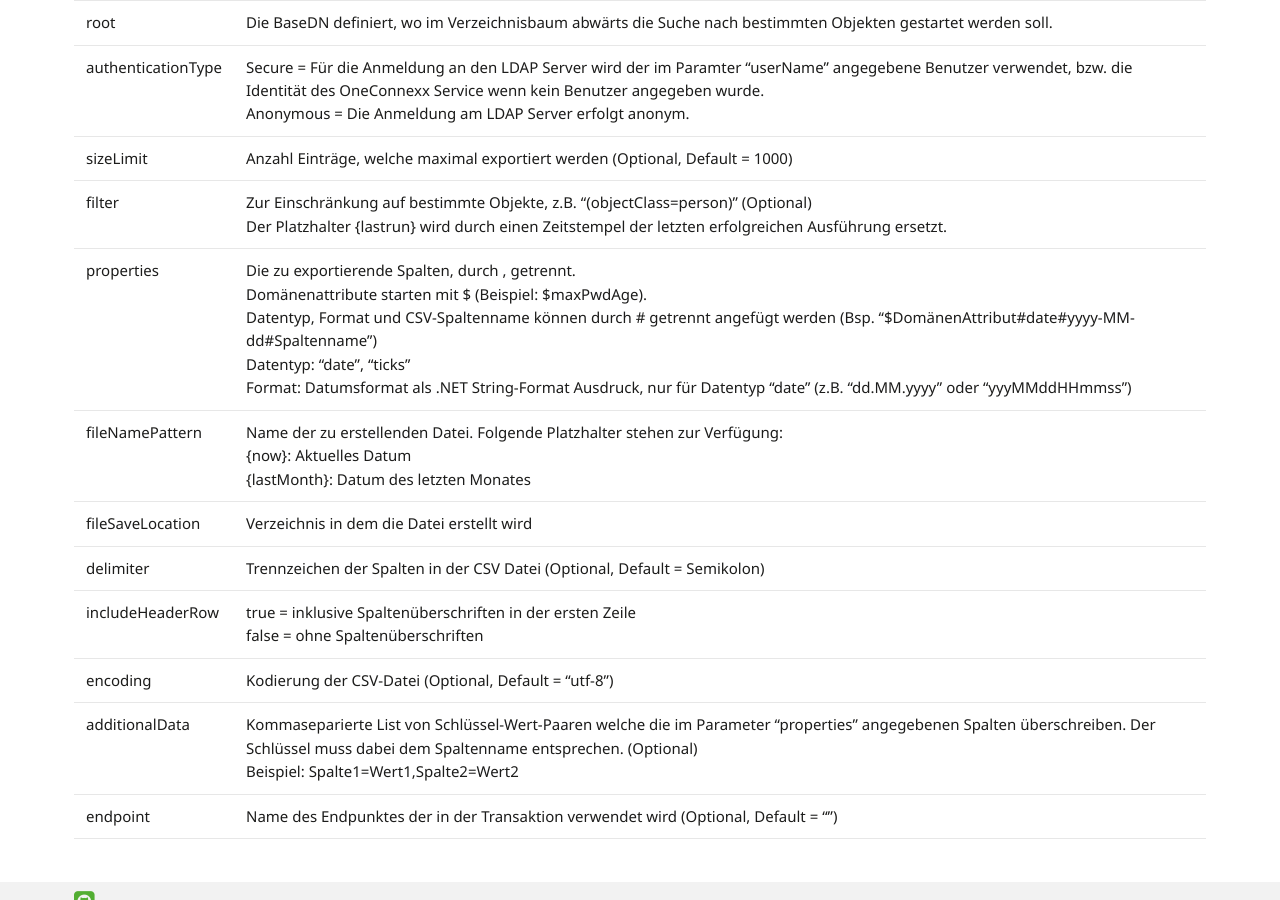
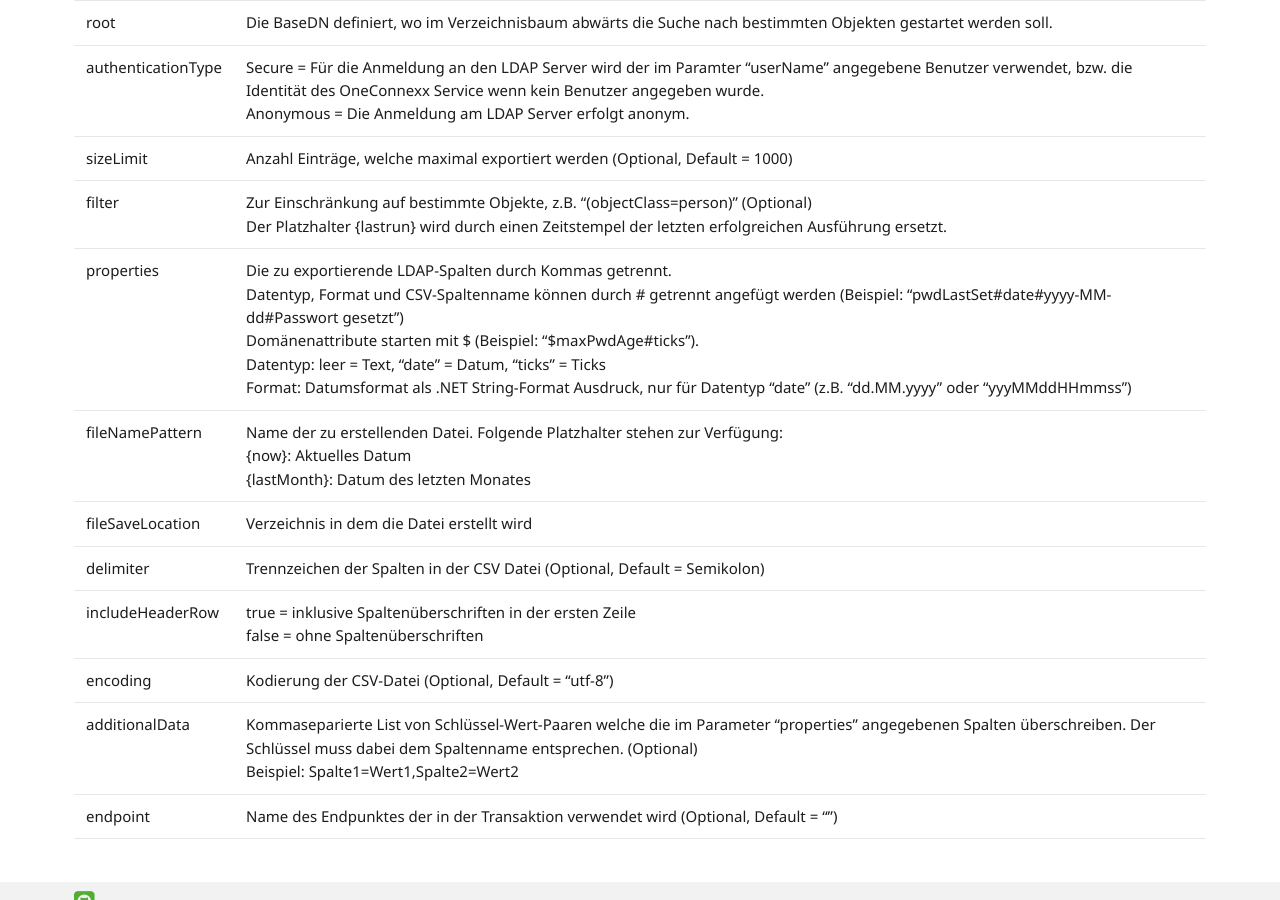
Before and after one commit to primesoft-group/oneconnexx-docs, a Jekyll site: the page built from _pages/addins/de/ldap2csv.md, in a window 1280 px wide and 900 px high, scrolled down 911 px. Built offline with Jekyll 4.4.1, drawn with Linux system fonts in a browser that asks for light colours; nearby versions of some CDN libraries; some web fonts are replaced.

Commit message:
Update ldap2csv.md

```diff
--- a/_pages/addins/de/ldap2csv.md
+++ b/_pages/addins/de/ldap2csv.md
@@ -22,7 +22,7 @@ Das Ldap2CSV Add-In ermittelt via LDAP Angaben aus dem AD (Active Directory) und
 | authenticationType | Secure = Für die Anmeldung an den LDAP Server wird der im Paramter "userName" angegebene Benutzer verwendet, bzw. die Identität des OneConnexx Service wenn kein Benutzer angegeben wurde.<br/>Anonymous = Die Anmeldung am LDAP Server erfolgt anonym. |
 | sizeLimit | Anzahl Einträge, welche maximal exportiert werden (Optional, Default = 1000) |
 | filter | Zur Einschränkung auf bestimmte Objekte, z.B. "(objectClass=person)" (Optional)<br/>Der Platzhalter {lastrun} wird durch einen Zeitstempel der letzten erfolgreichen Ausführung ersetzt. |
-| properties | Die zu exportierende Spalten, durch , getrennt.<br />Domänenattribute starten mit $ (Beispiel: $maxPwdAge).<br/>Datentyp, Format und CSV-Spaltenname können durch # getrennt angefügt werden (Bsp. "$DomänenAttribut#date#yyyy-MM-dd#Spaltenname")<br/>Datentyp: "date", "ticks"<br/>Format: Datumsformat als .NET String-Format Ausdruck, nur für Datentyp "date" (z.B. "dd.MM.yyyy" oder "yyyMMddHHmmss") |
+| properties | Die zu exportierende LDAP-Spalten durch Kommas getrennt.<br />Datentyp, Format und CSV-Spaltenname können durch # getrennt angefügt werden (Beispiel: "pwdLastSet#date#yyyy-MM-dd#Passwort gesetzt")<br/>Domänenattribute starten mit $ (Beispiel: "$maxPwdAge#ticks").<br/>Datentyp: leer = Text, "date" = Datum, "ticks" = Ticks<br/>Format: Datumsformat als .NET String-Format Ausdruck, nur für Datentyp "date" (z.B. "dd.MM.yyyy" oder "yyyMMddHHmmss") |
 | fileNamePattern | Name der zu erstellenden Datei. Folgende Platzhalter stehen zur Verfügung: <br />{now}: Aktuelles Datum<br />{lastMonth}: Datum des letzten Monates |
 | fileSaveLocation | Verzeichnis in dem die Datei erstellt wird |
 | delimiter | Trennzeichen der Spalten in der CSV Datei (Optional, Default = Semikolon) |
```
